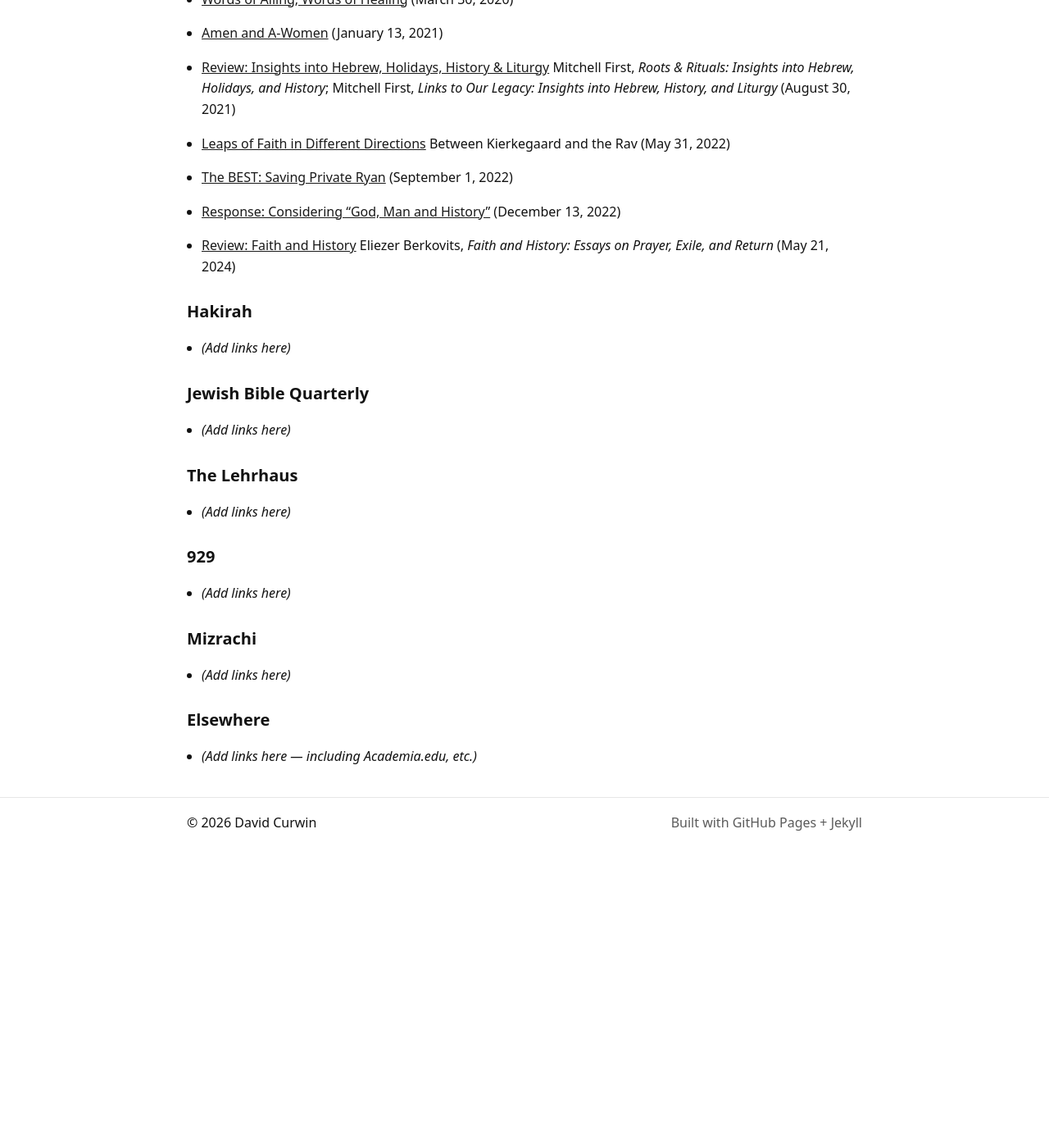
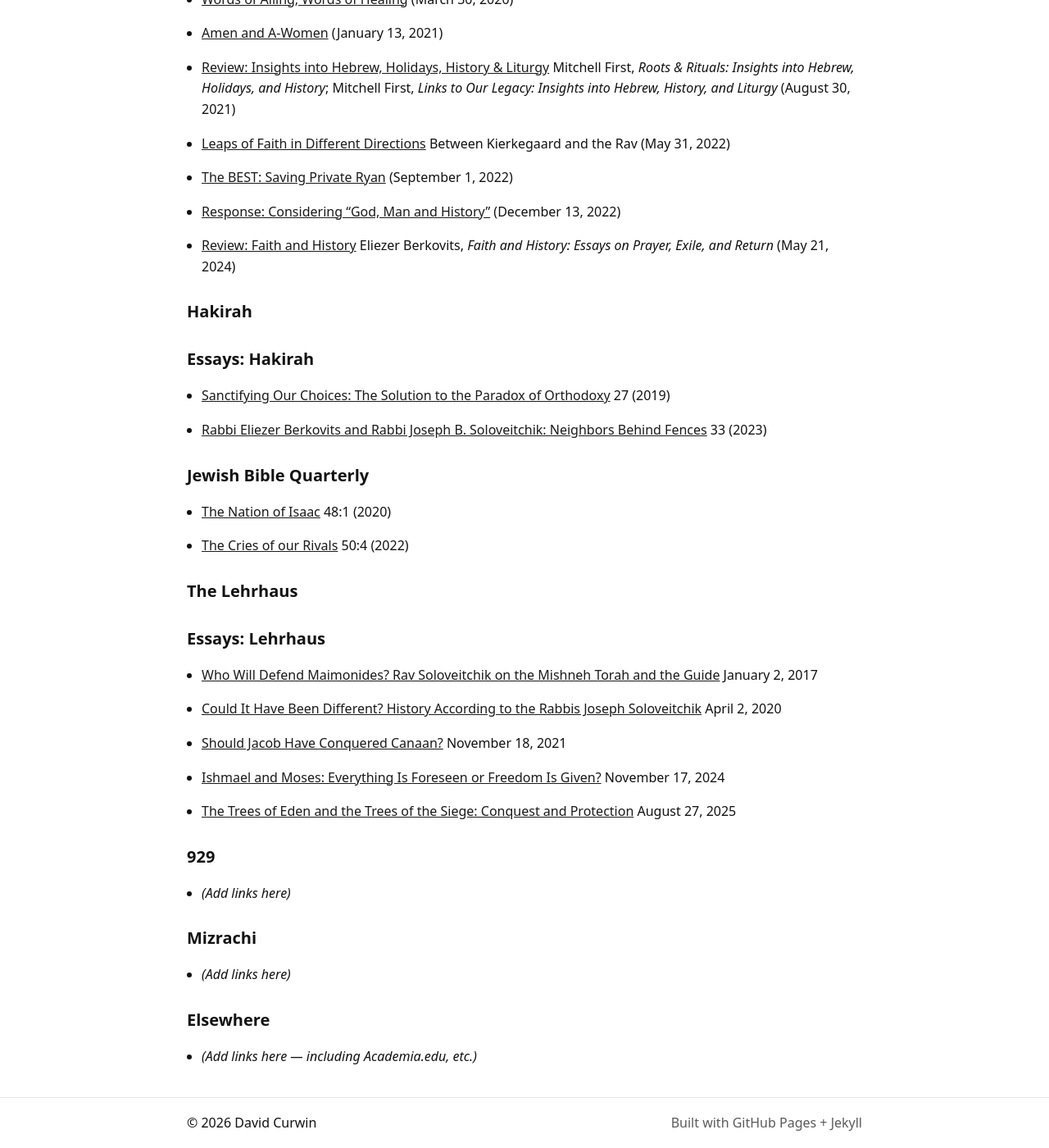
Before and after one commit to davidcurwin/davidcurwin.github.io, a Jekyll site: the page built from essays.md, in a window 1280 px wide and 1400 px high, scrolled down 543 px. Shown: the whole window at 82% size. Built offline with Jekyll 4.4.1, drawn with Linux system fonts in a browser that asks for light colours; before the commit the page ends 1578 px from its top, so only the background shows below that.

Commit message:
Update essays.md

```diff
--- a/essays.md
+++ b/essays.md
@@ -53,15 +53,43 @@ permalink: /essays/
 
 ## Hakirah
 
-- *(Add links here)*
+## Essays: Hakirah
+
+* [Sanctifying Our Choices: The Solution to the Paradox of Orthodoxy](https://hakirah.org/vol27Curwin.pdf)
+  27 (2019)
+
+* [Rabbi Eliezer Berkovits and Rabbi Joseph B. Soloveitchik: Neighbors Behind Fences](https://hakirah.org/Vol34Curwin.pdf)
+  33 (2023)
+
 
 ## Jewish Bible Quarterly
 
-- *(Add links here)*
+* [The Nation of Isaac](https://jbqnew.jewishbible.org/assets/Uploads/481/jbq_481_curwinisaac.pdf)
+  48:1 (2020)
+
+* [The Cries of our Rivals](https://jbqnew.jewishbible.org/assets/Uploads/504/jbq_504_curwincries.pdf)
+  50:4 (2022)
+
 
 ## The Lehrhaus
 
-- *(Add links here)*
+## Essays: Lehrhaus
+
+* [Who Will Defend Maimonides? Rav Soloveitchik on the Mishneh Torah and the Guide](https://thelehrhaus.com/scholarship/who-will-defend-maimonides-rav-soloveitchik-on-the-mishneh-torah-and-the-guide/)
+  January 2, 2017
+
+* [Could It Have Been Different? History According to the Rabbis Joseph Soloveitchik](https://thelehrhaus.com/scholarship/could-it-have-been-different-history-according-to-the-rabbis-joseph-soloveitchik/)
+  April 2, 2020
+
+* [Should Jacob Have Conquered Canaan?](https://thelehrhaus.com/timely-thoughts/should-jacob-have-conquered-canaan/)
+  November 18, 2021
+
+* [Ishmael and Moses: Everything Is Foreseen or Freedom Is Given?](https://thelehrhaus.com/tanakh/ishmael-and-moses-everything-is-foreseen-or-freedom-is-given/)
+  November 17, 2024
+
+* [The Trees of Eden and the Trees of the Siege: Conquest and Protection](https://thelehrhaus.com/scholarship/the-trees-of-eden-and-the-trees-of-the-siege-conquest-and-protection/)
+  August 27, 2025
+
 
 ## 929
 
```
